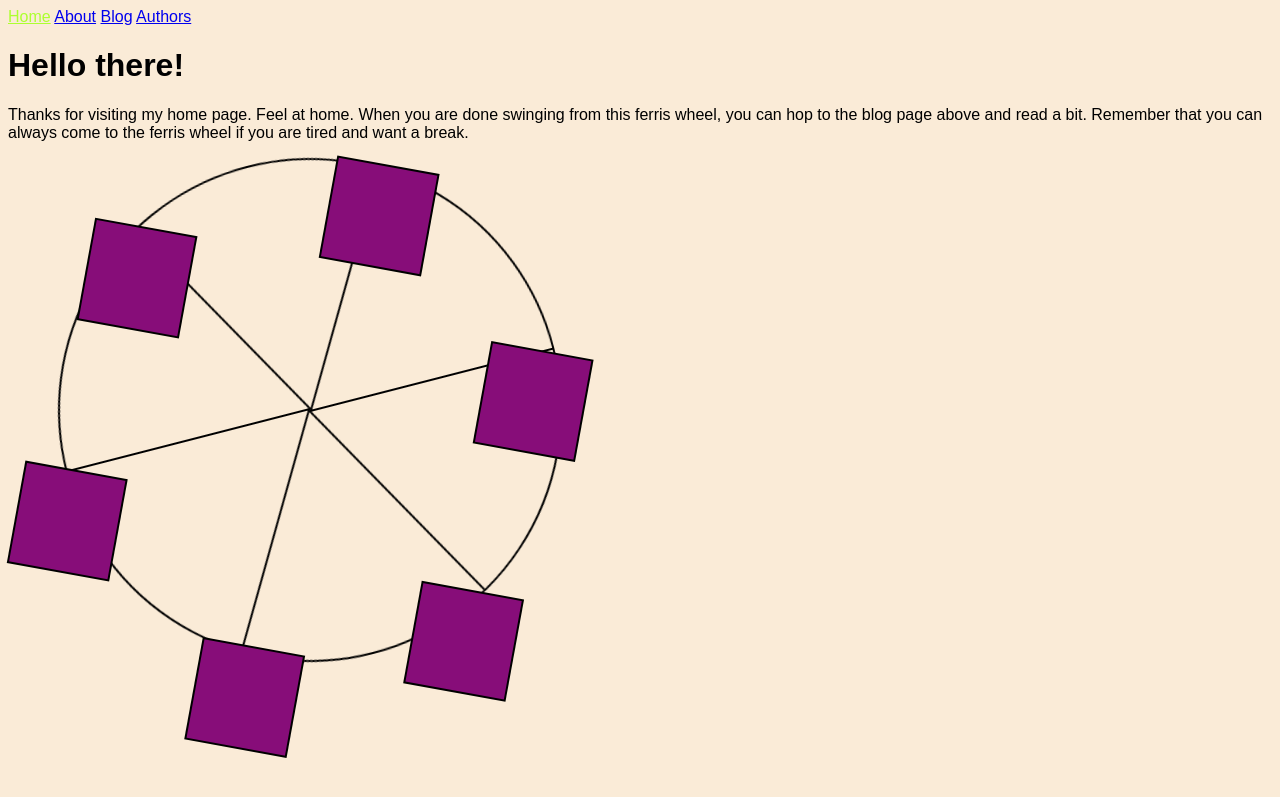
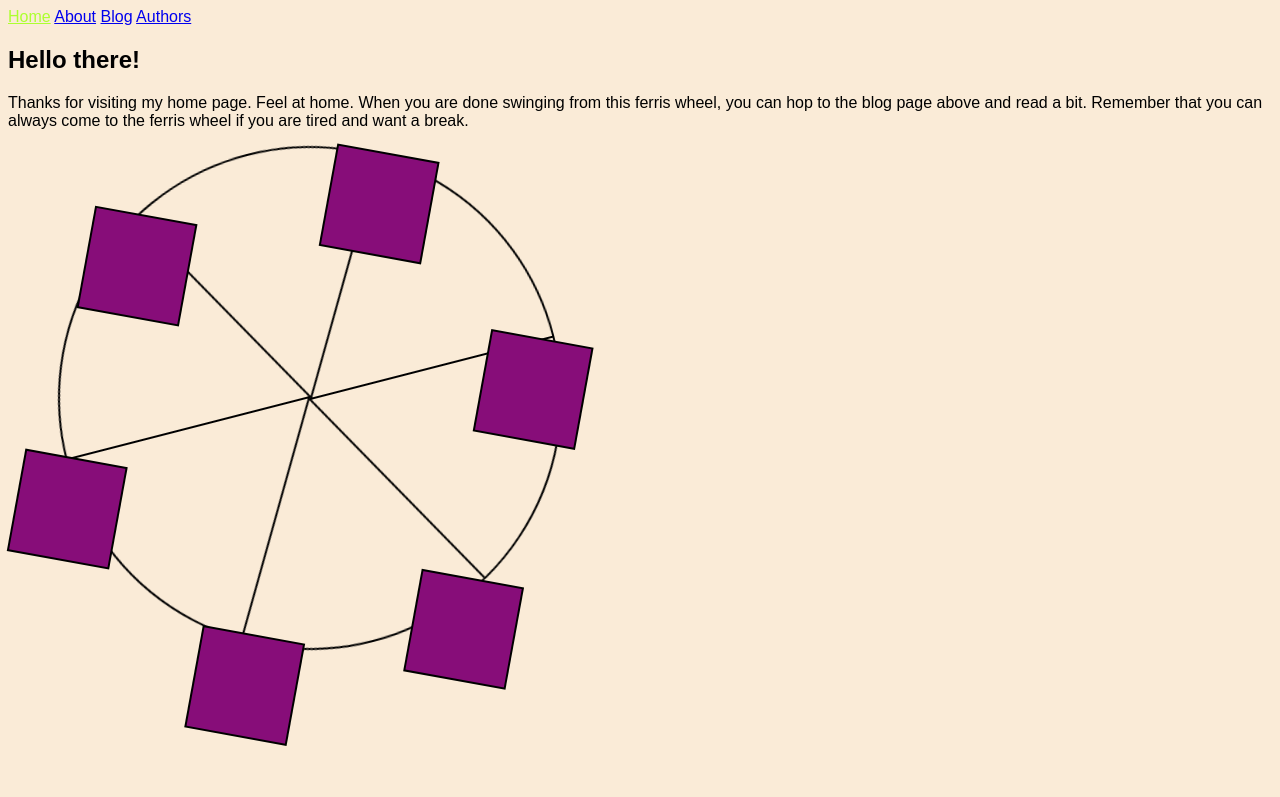
Before and after one commit to habasweiny/habasweiny.github.io, a Jekyll site: the page built from index.html, in a window 1280 px wide. Shown: the top 797 px of the page. Built offline with Jekyll 4.4.1, drawn with Linux system fonts in a browser that asks for light colours.

Commit message:
changed a typo

```diff
--- a/_layouts/post.html
+++ b/_layouts/post.html
@@ -1,4 +1,5 @@
 ---
+layout: post
 ---
 <head>
   <meta charset="utf-8">
--- a/index.html
+++ b/index.html
@@ -11,7 +11,7 @@ title: Home
   </head>
   <body>
     <div>
-      <h1>Hello there!</h1>
+      <h2>Hello there!</h2>
       <p class="paragraph">Thanks for visiting my home page. Feel at home. When you are done swinging from this ferris wheel, you can hop to the blog page above and read a bit.
         Remember that you can always come to the ferris wheel if you are tired and want a break.</p>
 
```
